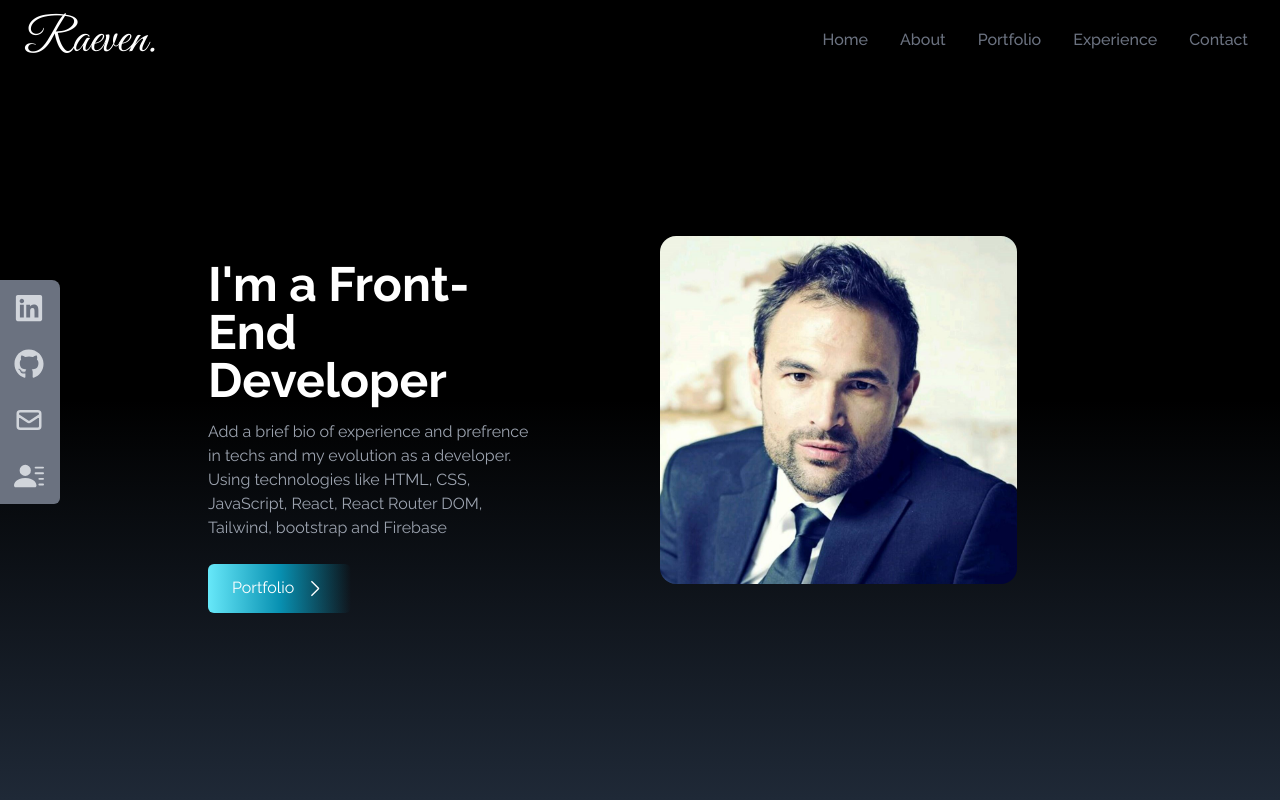
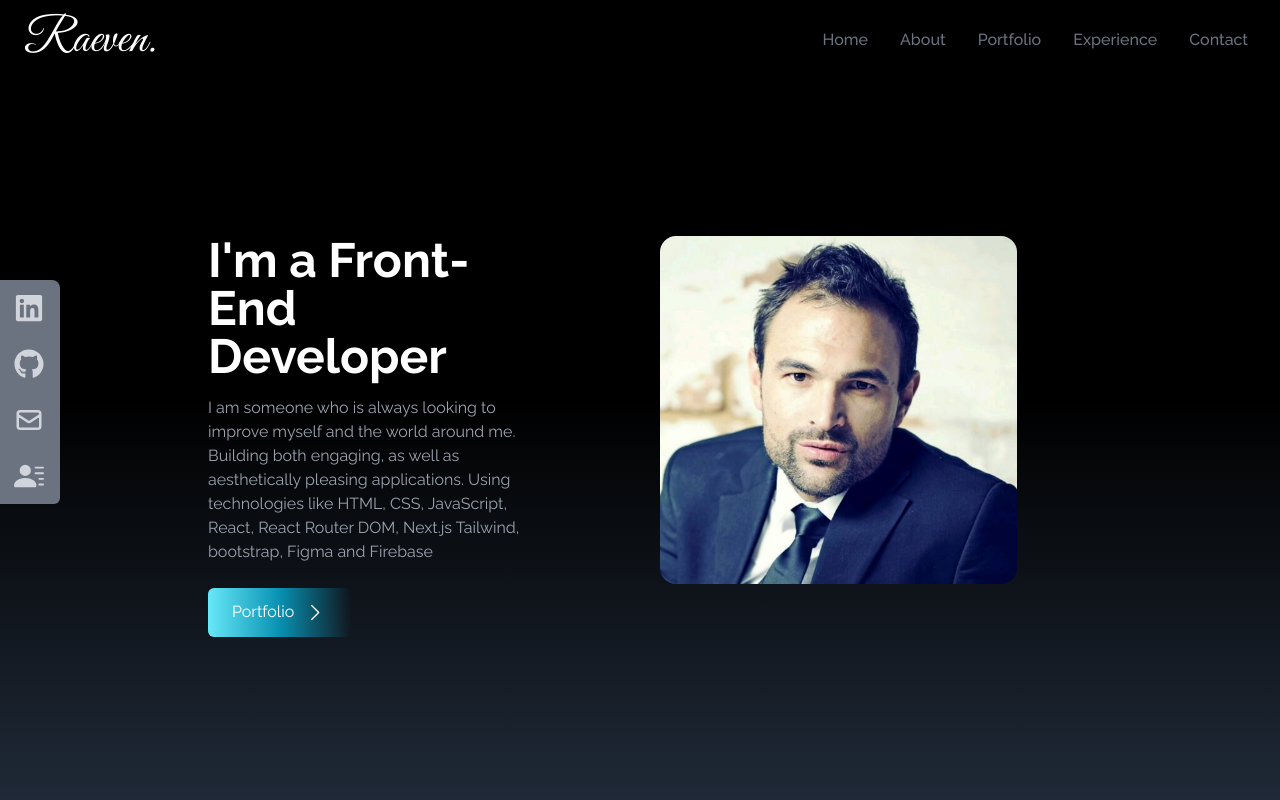
Before and after one commit to RaevenTech/personal-profile-page, a React (Create React App) app in the folder per-port/: page / in a window 1280 px wide. Shown: the top 800 px of the page. Built offline with nearby package versions, Linux system fonts and the light colour scheme.

Commit message:
text update

```diff
--- a/per-port/src/components/Home.js
+++ b/per-port/src/components/Home.js
@@ -20,10 +20,11 @@ const Home = () => {
                     </h2>
                     <p id="bio" className="text-gray-400 py-4 max-w-md">
                         {" "}
-                        Add a brief bio of experience and prefrence in techs and
-                        my evolution as a developer. Using technologies like
-                        HTML, CSS, JavaScript, React, React Router DOM,
-                        Tailwind, bootstrap and Firebase
+                        I am someone who is always looking to improve myself and
+                        the world around me. Building both engaging, as well as
+                        aesthetically pleasing applications. Using technologies
+                        like HTML, CSS, JavaScript, React, React Router DOM,
+                        Next.js Tailwind, bootstrap, Figma and Firebase
                     </p>
                     <div>
                         <Link
```
